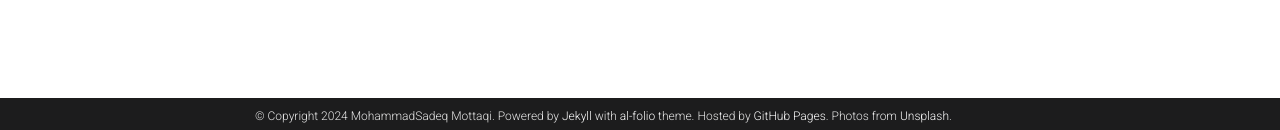
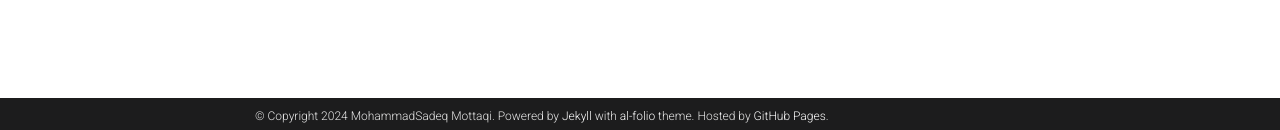
Before and after one commit to mmottaqii/mmottaqii.github.io, a Jekyll site: the page built from _pages/publications.md, in a window 1280 px wide. Shown: the part 767-897 px from the top of the page. Built offline with Jekyll 4.4.1, drawn with Linux system fonts in a browser that asks for light colours; comment, search, counter and statistics services are not loaded; a style sheet for code colours, icons or effects is not loaded; some of the changed lines change nothing that is shown.

Commit message:
Update _config.yml

```diff
--- a/_config.yml
+++ b/_config.yml
@@ -12,7 +12,7 @@
 footer_text: >
   Powered by <a href="https://jekyllrb.com/" target="_blank">Jekyll</a> with <a href="https://github.com/alshedivat/al-folio">al-folio</a> theme.
   Hosted by <a href="https://pages.github.com/" target="_blank">GitHub Pages</a>.
-  Photos from <a href="https://unsplash.com" target="_blank">Unsplash</a>.
+
 keywords: jekyll, jekyll-theme, academic-website, portfolio-website  # add your own keywords or leave empty
 
 lang: en # the language of your site (for example: en, fr, cn, ru, etc.)
@@ -68,11 +68,11 @@
 # Social integration
 # -----------------------------------------------------------------------------
 
-github_username: # your GitHub user name
+github_username: mmottaqi # your GitHub user name
 gitlab_username: # your GitLab user name
-x_username: # your X handle
+x_username: MottaqiSadeq # your X handle
 mastodon_username: # your mastodon instance+username in the format instance.tld/@username
-linkedin_username: # your LinkedIn user name
+linkedin_username: msadeq-mottaqi # your LinkedIn user name
 telegram_username: # your Telegram user name
 scholar_userid: # your Google Scholar ID
 semanticscholar_id: # your Semantic Scholar ID
@@ -105,7 +105,7 @@
 wechat_qr: # filename of your wechat qr-code saved as an image (e.g., wechat-qr.png if saved to assets/img/wechat-qr.png)
 
 contact_note: >
-  You can even add a little note about which of these is the best way to reach you.
+
 
 # -----------------------------------------------------------------------------
 # Analytics and search engine verification
@@ -182,7 +182,7 @@
   limit: 5 # leave blank to include all the news in the `_news` folder
 
 latest_posts:
-  enabled: true
+  enabled: False
   scrollable: true # adds a vertical scroll bar if there are more than 3 new posts items
   limit: 3 # leave blank to include all the blog posts
 
```
